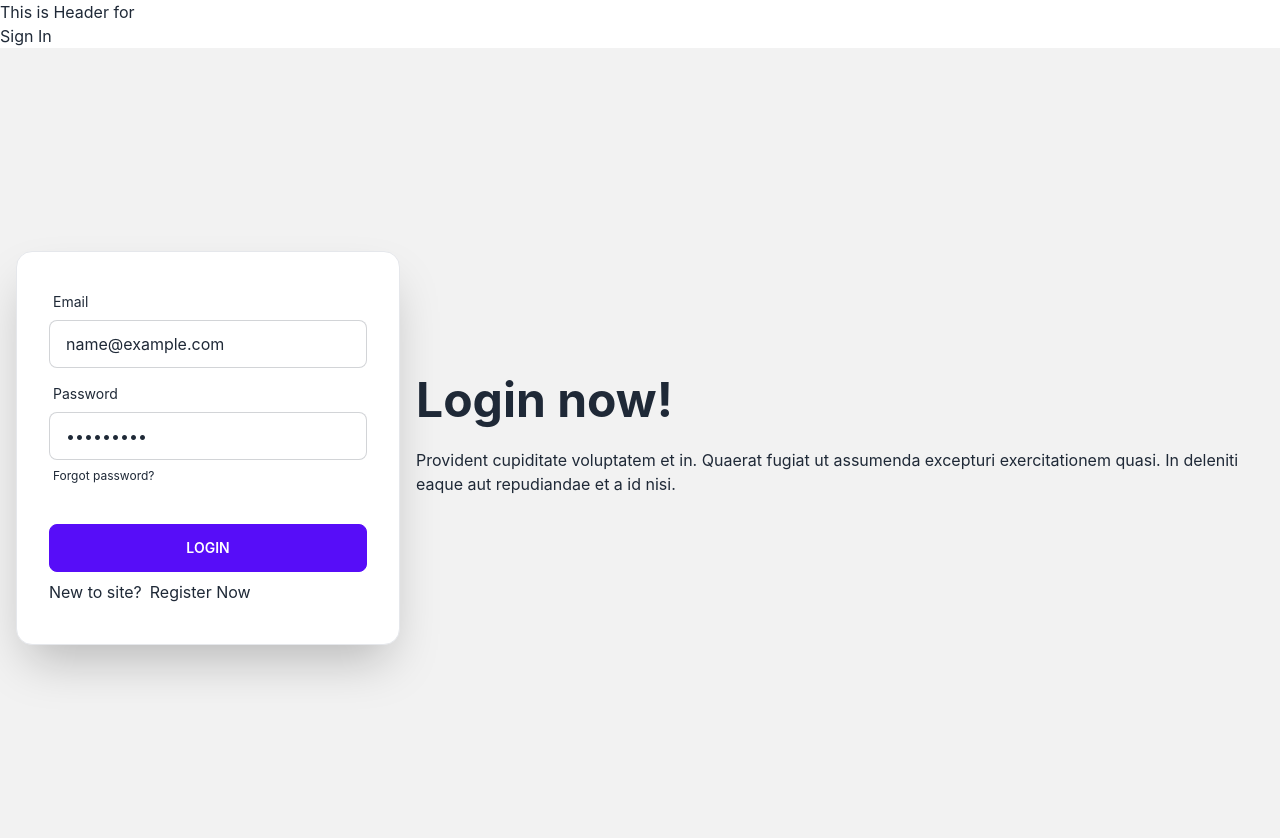
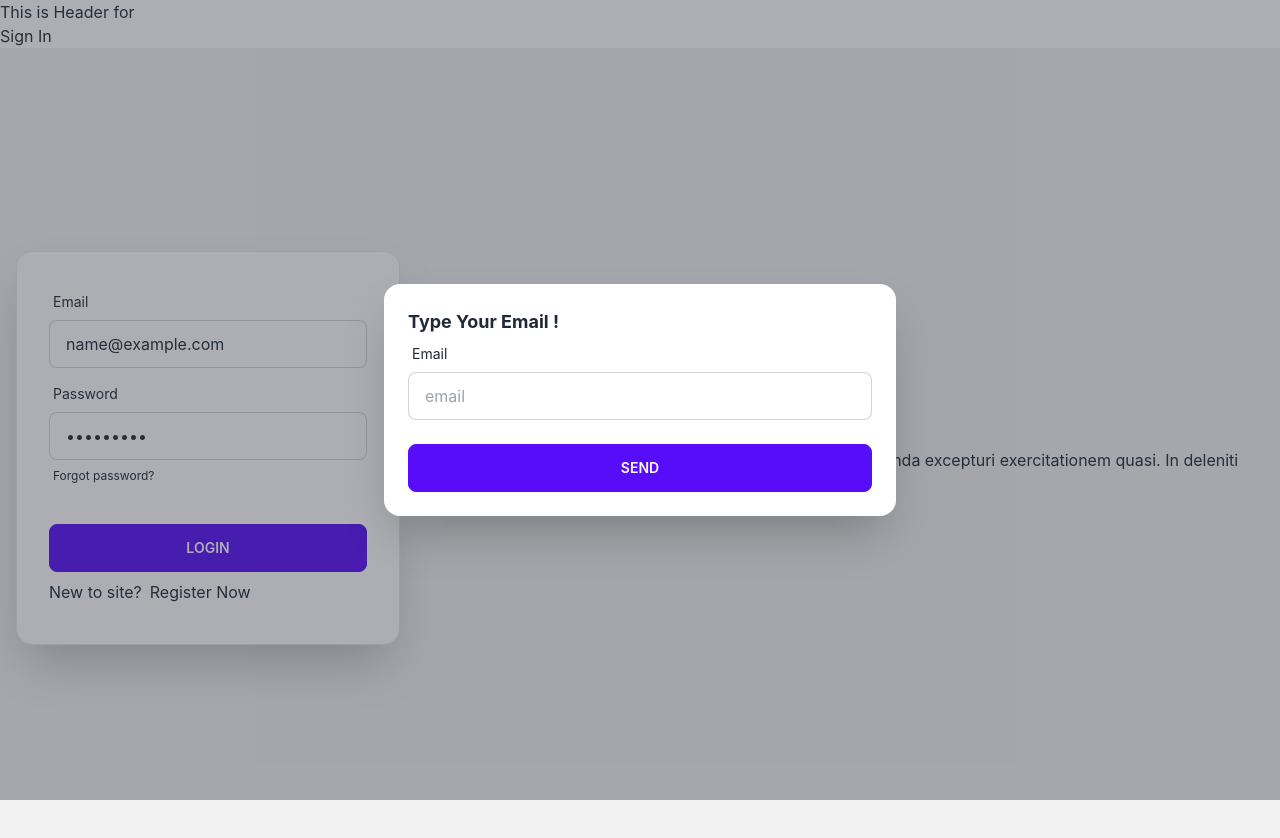
Before and after one commit to yusuf-khan-swd/hotel-booking, a React (Create React App) app: page /login in a window 1280 px wide. Both pictures are taken after typing "name@example.com", "Sample123" into the empty fields and a click on the button "Forgot password?". Shown: the top 838 px of the page. Built offline with nearby package versions, Linux system fonts and the light colour scheme; no server answers.

Commit message:
use modal to forgot password

```diff
--- a/src/components/Login/Login.js
+++ b/src/components/Login/Login.js
@@ -30,6 +30,16 @@ const Login = () => {
         setSuccess("");
       });
   };
+
+  const handleForgotPassword = event => {
+    event.preventDefault();
+    const form = event.target;
+    const email = form.email.value;
+    console.log(email);
+
+
+  };
+
   return (
     <div>
       <form onSubmit={handleSubmit}>
@@ -70,7 +80,7 @@ const Login = () => {
                   />
                   <label className="label">
                     <button href="#" className="label-text-alt link link-hover">
-                      Forgot password?
+                      <label htmlFor="modal-forgot-password" className="modal-button">Forgot password?</label>
                     </button>
                   </label>
                 </div>
@@ -92,6 +102,29 @@ const Login = () => {
           </div>
         </div>
       </form>
+      <input type="checkbox" id="modal-forgot-password" className="modal-toggle" />
+      <label htmlFor="modal-forgot-password" className="modal cursor-pointer">
+        <label className="modal-box relative">
+          <h3 className="text-lg font-bold">Type Your Email !</h3>
+          <form onSubmit={handleForgotPassword}>
+            <div className="form-control">
+              <label className="label">
+                <span className="label-text">Email</span>
+              </label>
+              <input
+                type="email"
+                name="email"
+                placeholder="email"
+                className="input input-bordered"
+                required
+              />
+            </div>
+            <div className="form-control mt-6">
+              <button className="btn btn-primary">Send</button>
+            </div>
+          </form>
+        </label>
+      </label>
     </div>
   );
 };
```
